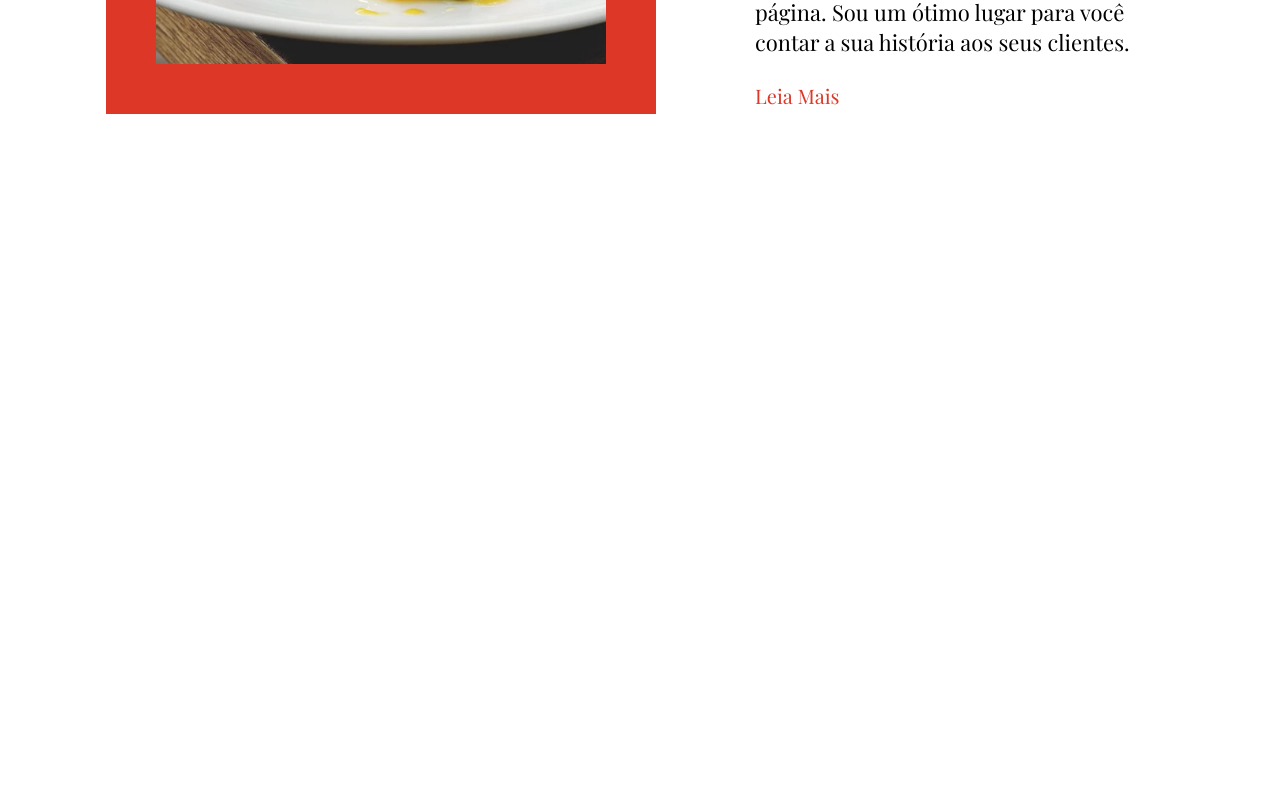
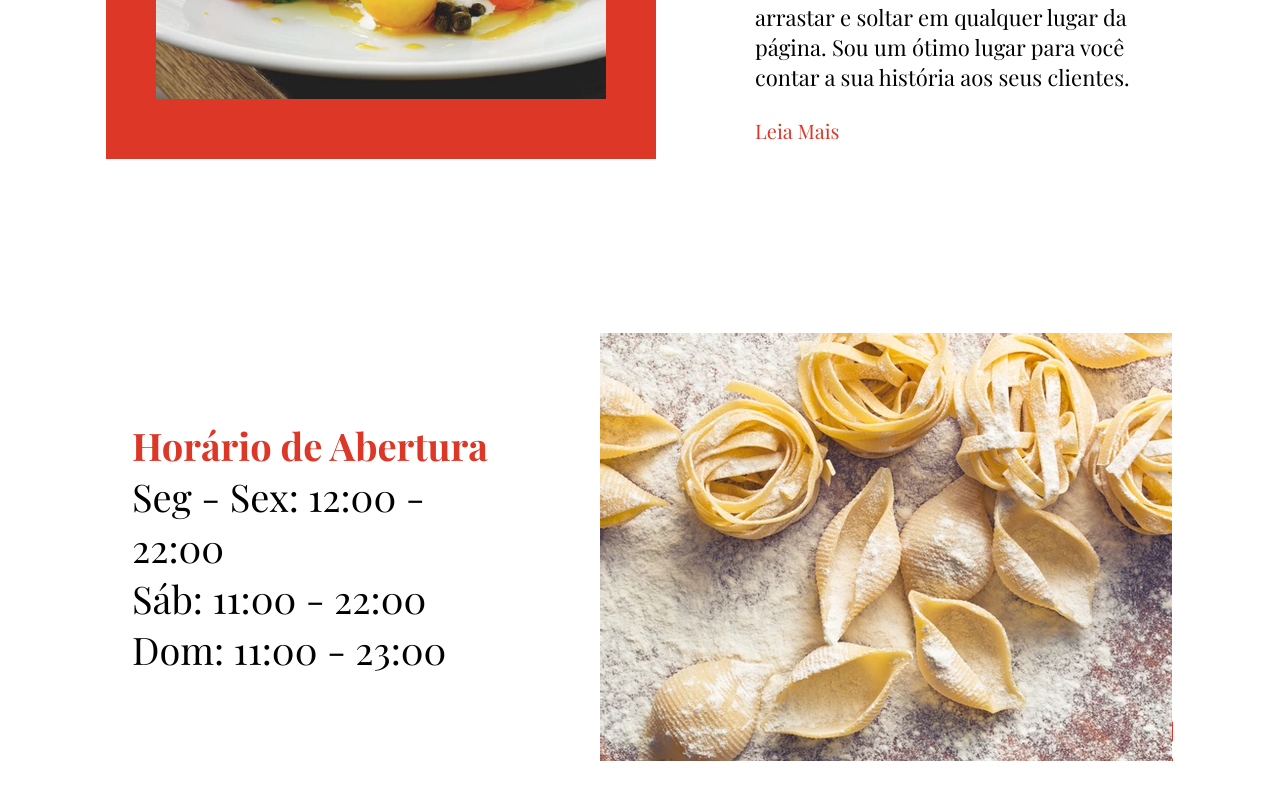
Before and after one commit to RicardoBaltazar/-binary-converter-reactjs, a React (Create React App) app in the folder dona-mia-app/: page / in a window 1280 px wide. Shown: the part 1022-1822 px from the top of the page. Before the commit the page ends 1210 px from the top, so only its background shows below. Built offline with nearby package versions, Linux system fonts and the light colour scheme.

Commit message:
feature  - criando section opening-time na homepage

```diff
--- a/dona-mia-app/src/pages/home/Index.jsx
+++ b/dona-mia-app/src/pages/home/Index.jsx
@@ -4,6 +4,7 @@ import './home.css'
 const IMG1 = require('../../assets/img-home-1.png')
 const IMG2 = require('../../assets/img-home-2.png')
 const IMG3 = require('../../assets/img-home-3.png')
+const IMG4 = require('../../assets/img-home-4.png')
 const IMG5 = require('../../assets/img-home-5.png')
 
 export default function Home() {
@@ -35,6 +36,17 @@ export default function Home() {
                         <a href="">Leia Mais</a>
                     </div>
                 </section>
+
+                <section className='opening-time'>
+                    <div>
+                        <h2>Horário de Abertura</h2>
+                        <p>Seg - Sex: 12:00 - 22:00</p>
+                        <p>Sáb: 11:00 - 22:00</p>
+                        <p>Dom: 11:00 - 23:00</p>
+                    </div>
+
+                    <img src={IMG4} alt=""/>
+                </section>
             </main>
 
         </>
--- a/dona-mia-app/src/pages/home/home.css
+++ b/dona-mia-app/src/pages/home/home.css
@@ -49,13 +49,13 @@ main .images-title img{
 main .about {
     display: flex;
     align-items: center;
-    margin: 50px;
+    margin: 75px 50px;
 }
 
 main .about img{
     width: 550px;
     background-color: #dc3727;
-    padding: 50px;
+    padding: 60px 50px;
     margin: 24px;
 }
 
@@ -82,6 +82,29 @@ main .about div a{
     font-size: 20px;
 }
 
+
+/*OPENING TIME*/
+
+main .opening-time{
+    display: flex;
+    align-items: center;
+    margin: 50px;
+    justify-content: center;
+}
+
+main .opening-time div {
+    font-size: 38px;
+    margin: 50px;
+}
+
+main .opening-time div h2 {
+    font-size: 38px;
+    color: #dc3727;
+}
+
+main .opening-time img {
+    margin: 75px 25px;
+}
 
 @media(max-width: 426px){
     main .title {
```
